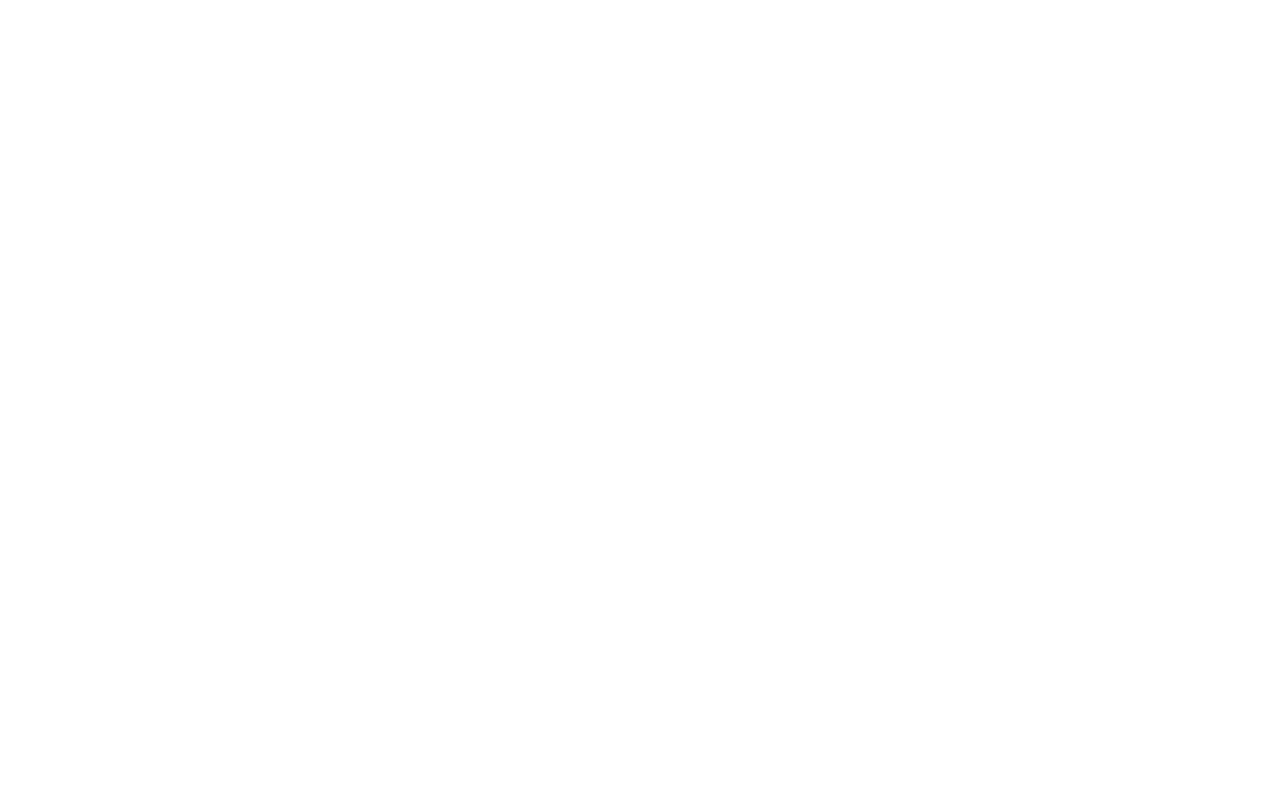
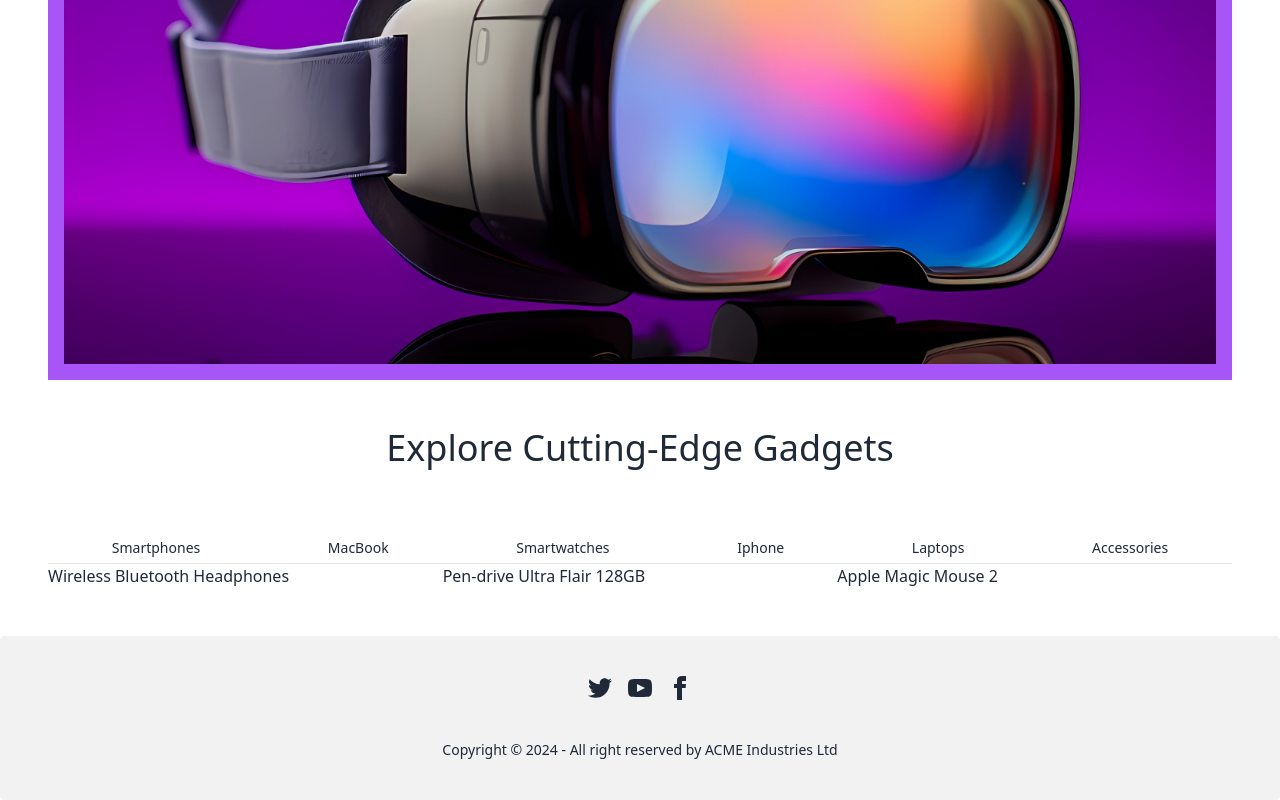
Before and after one commit to programming-hero-web-course-4/b10a8-gadget-heaven-rabeya-poly, a React (Vite) app: page /category/Accessories in a window 1280 px wide. Before the commit this address had no page. Shown: the part 580-1380 px from the top of the page. Before the commit the page ends 800 px from the top, so only its background shows below. Built offline with nearby package versions, Linux system fonts and the light colour scheme.

Commit message:
added categories

```diff
--- a/public/categories.json
+++ b/public/categories.json
@@ -1,32 +1,32 @@
 [
-    {
+     {
         "id":1,
         "category":"Smartphones",
-        "slug":"Smartphones"
+        "slug":"smartphones"
     },
     {
         "id":2,
         "category":"MacBook",
-        "slug":"MacBook"
+        "slug":"macBook"
     },
     {
         "id":3,
         "category":"Smartwatches",
-        "slug":"Smartwatches"
+        "slug":"smartwatches"
     },
     {
         "id":4,
         "category":"Iphone",
-        "slug":"Iphone"
+        "slug":"iphone"
     },
     {
         "id":5,
         "category":"Laptops",
-        "slug":"Laptops"
+        "slug":"laptops"
     },
     {
         "id":6,
         "category":"Accessories",
-        "slug":"Accessories"
+        "slug":"accessories"
     }
 ]
--- /dev/null
+++ b/src/components/Card.jsx
@@ -0,0 +1,13 @@
+import React from 'react';
+
+const Card = ({ product }) => {
+    const { product_id,product_title,product_image,category,price,description,Specification,availability,rating} = product || {}
+    console.log(product);
+    return (
+        <div>
+            {product_title}
+        </div>
+    );
+};
+
+export default Card;
--- /dev/null
+++ b/src/components/Categories.jsx
@@ -0,0 +1,19 @@
+import React from 'react';
+import { Link } from 'react-router-dom';
+
+const Categories = ({ categories }) => {
+    return (
+        <div role="tablist" className="tabs tabs-lifted">
+
+ {categories.map((category) =>(
+    <Link key={category.category}
+     to={`/category/${category.category}`}
+      role="tab" className="tab">
+        {category.category}
+        </Link>
+ ))}
+</div>
+    );
+};
+
+export default Categories;
--- /dev/null
+++ b/src/components/ProductCards.jsx
@@ -0,0 +1,24 @@
+import React, { useEffect, useState } from 'react';
+import { useLoaderData, useParams } from 'react-router-dom';
+import Card from './Card';
+
+const ProductCards = () => {
+    const data = useLoaderData()
+    const {category} = useParams()
+    const [products, setProducts] = useState([])
+    useEffect(()=>{
+      const filteredByCategory = [...data].filter(product=> product.category === category)
+      setProducts(filteredByCategory)
+    }, [category, data])
+    console.log(data);
+
+    return (
+        <div className='grid grid-cols-1 md:grid-cols-2 lg:grid-cols-3'>
+{
+   products.map(product => <Card key={product.product_id} product={product}/>)
+}
+        </div>
+    );
+};
+
+export default ProductCards;
--- a/src/pages/Home.jsx
+++ b/src/pages/Home.jsx
@@ -1,17 +1,23 @@
 import React from 'react';
 import Banner from '../components/Banner';
 import Heading from '../components/Heading';
+import { Outlet, useLoaderData } from 'react-router-dom';
+import Categories from '../components/Categories';
 
 const Home = () => {
+    const categories = useLoaderData();
+    console.log(categories);
     return (
         <div>
                {/* Banner */}
                <Banner />
                 {/* HEADING */}
-                <Heading title='Explore Cutting-Edge Gadgets' subtitle='This is a subtitle'/>
+                <Heading title='Explore Cutting-Edge Gadgets'/>
                 {/* Categories section */}
+               <Categories categories={categories} />
+
             {/* Dynamic Nested Component */}
-
+            <Outlet />
         </div>
     );
 };
--- a/src/routes/Routes.jsx
+++ b/src/routes/Routes.jsx
@@ -4,6 +4,7 @@
 import Home from "../pages/Home";
 import Statistics from "../pages/Statistics";
 import Dashboard from "../pages/Dashboard";
+import ProductCards from "../components/ProductCards";
 const routes = createBrowserRouter([
     {
       path: '/',
@@ -12,16 +13,25 @@
       children: [
         {
         path: '/',
-        element: <Home />
+        element: <Home />,
+        loader: () => fetch('../categories.json'),
+        children: [
+            {
+                path: '/category/:category',
+                element: <ProductCards />,
+                loader: () => fetch('../product.json'),
+                },
+        ]
         },
         {
             path: '/statistics',
-            element: <Statistics />
+            element: <Statistics />,
             },
             {
                 path: '/dashboard',
-                element: <Dashboard />
+                element: <Dashboard />,
                 },
+
       ],
     },
   ]);
```
Also changed, not shown: public/product.json (renamed from public/data.json).
